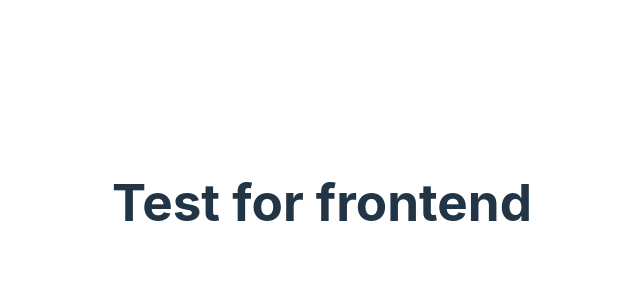
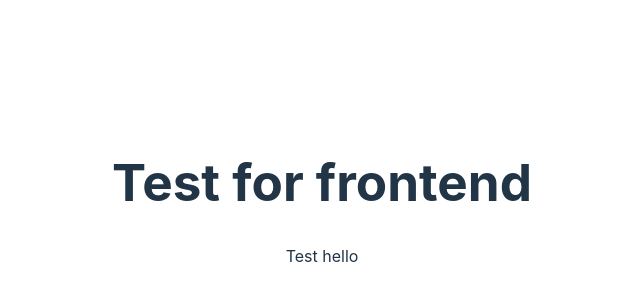
Before and after one commit to beyzanurck/weather-app, a React (Vite) app in the folder client/: page / in a window 1280 px wide. Shown: the part 198-498 px from the top of the page, without its empty margins (318-958 px from the left). Built offline with nearby package versions, Linux system fonts and the light colour scheme; no server answers.

Commit message:
creates weather component

```diff
--- a/client/src/App.jsx
+++ b/client/src/App.jsx
@@ -1,4 +1,5 @@
 import './App.css'
+import Weather from './Weather';
 import { useEffect, useState } from 'react'
 
 function App() {
@@ -21,6 +22,7 @@ function App() {
     <>
       <h1>Test for frontend</h1>
       {test}
+      <Weather/>
     </>
   )
 }
--- /dev/null
+++ b/client/src/Weather.jsx
@@ -0,0 +1,9 @@
+import React from 'react'
+
+export default function Weather() {
+  return (
+    <div>
+      <p>Test hello</p>
+    </div>
+  )
+}
```
